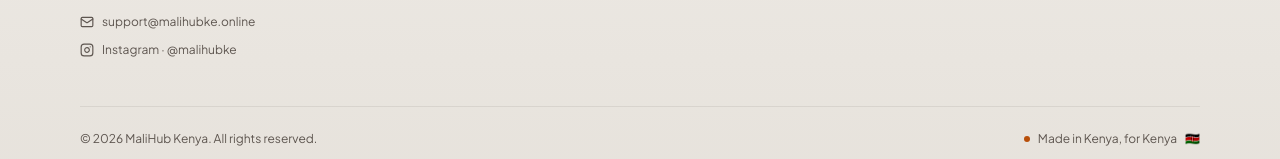
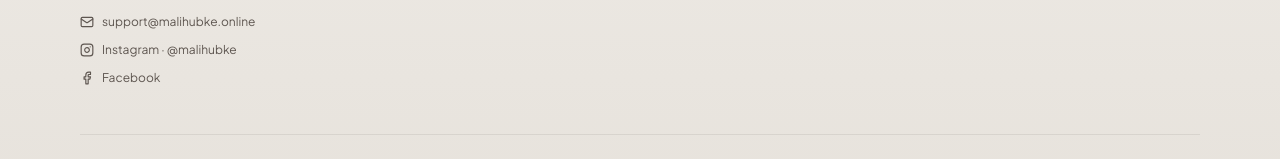
Before and after one commit to Manu-del-source/Malihub--kenya, a Next.js app: page / in a window 1280 px wide. Shown: the part 1159-1318 px from the top of the page. Built offline with nearby package versions, Linux system fonts and the light colour scheme; no server answers; the database is empty.

Commit message:
feat: add Facebook contact to site footer

```diff
--- a/src/components/landing/site-footer.tsx
+++ b/src/components/landing/site-footer.tsx
@@ -1,5 +1,5 @@
 import Link from "next/link";
-import { ArrowUpRight, Instagram, Mail } from "lucide-react";
+import { ArrowUpRight, Facebook, Instagram, Mail } from "lucide-react";
 import { Container } from "@/components/ui/container";
 import { CookieSettingsButton } from "@/components/cookie-consent";
 
@@ -48,6 +48,15 @@ export function SiteFooter() {
               >
                 <Instagram className="h-3.5 w-3.5" aria-hidden /> Instagram · @malihubke
               </a>
+              <a
+                href="https://www.facebook.com/share/1ZiYTdJ5X3/"
+                target="_blank"
+                rel="noopener noreferrer"
+                aria-label="Follow MaliHub on Facebook"
+                className="inline-flex items-center gap-2 text-xs text-muted-foreground transition-colors hover:text-primary-400 focus-visible:outline-none focus-visible:ring-2 focus-visible:ring-ring"
+              >
+                <Facebook className="h-3.5 w-3.5" aria-hidden /> Facebook
+              </a>
             </div>
           </div>
 
```
